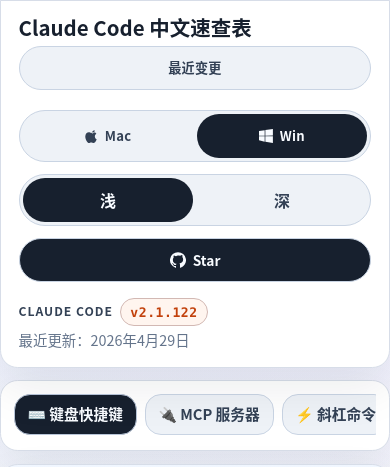
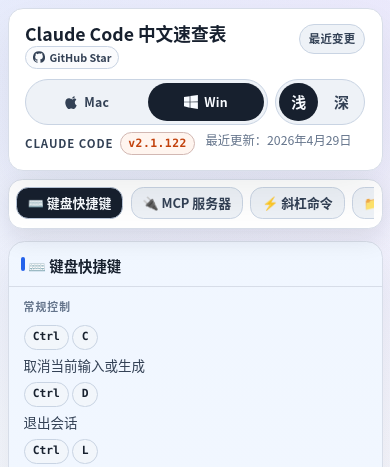
Before and after one commit to AceCandy/cc-quick, a website: page index.html in a window 390 px wide. Shown: the top 467 px of the page. Drawn offline with Linux system fonts and the light colour scheme.

Commit message:
Refine responsive header and navigation behavior

```diff
--- a/index.html
+++ b/index.html
@@ -13,7 +13,13 @@
   <div class="page">
     <header class="header">
       <div class="header-title">
-        <h1>Claude Code 中文速查表</h1>
+        <div class="header-heading">
+          <h1>Claude Code 中文速查表</h1>
+          <a class="github-star-link" href="https://github.com/AceCandy/cc-quick" target="_blank" rel="noreferrer noopener" aria-label="在 GitHub 上为 cc-quick 点 Star">
+            <svg width="12" height="12" viewBox="0 0 16 16" fill="currentColor" aria-hidden="true"><path d="M8 0.2a8 8 0 0 0-2.53 15.59c0.4 0.08 0.55-0.17 0.55-0.38l-0.01-1.49c-2.25 0.49-2.72-0.96-2.72-0.96-0.36-0.93-0.9-1.18-0.9-1.18-0.74-0.5 0.06-0.49 0.06-0.49 0.81 0.06 1.24 0.84 1.24 0.84 0.72 1.24 1.89 0.88 2.35 0.67 0.07-0.52 0.28-0.88 0.51-1.08-1.79-0.2-3.68-0.9-3.68-3.99 0-0.88 0.31-1.6 0.83-2.16-0.08-0.2-0.36-1.03 0.08-2.13 0 0 0.68-0.22 2.22 0.82A7.7 7.7 0 0 1 8 3.49c0.68 0 1.36 0.09 2 0.27 1.54-1.04 2.22-0.82 2.22-0.82 0.44 1.1 0.16 1.93 0.08 2.13 0.52 0.56 0.83 1.28 0.83 2.16 0 3.1-1.89 3.78-3.69 3.98 0.29 0.25 0.55 0.74 0.55 1.5l-0.01 2.7c0 0.21 0.14 0.46 0.56 0.38A8 8 0 0 0 8 0.2Z"/></svg>
+            <span>GitHub Star</span>
+          </a>
+        </div>
         <button class="changelog-trigger" type="button" aria-controls="changelogPanel" aria-expanded="false">
           最近变更
         </button>
@@ -34,10 +40,6 @@
             <button class="theme-btn active" type="button" data-theme="light" aria-label="切换到浅色主题">浅</button>
             <button class="theme-btn" type="button" data-theme="dark" aria-label="切换到深色主题">深</button>
           </div>
-          <a class="github-star-link" href="https://github.com/AceCandy/cc-quick" target="_blank" rel="noreferrer noopener" aria-label="在 GitHub 上为 cc-quick 点 Star">
-            <svg width="16" height="16" viewBox="0 0 16 16" fill="currentColor" aria-hidden="true"><path d="M8 0.2a8 8 0 0 0-2.53 15.59c0.4 0.08 0.55-0.17 0.55-0.38l-0.01-1.49c-2.25 0.49-2.72-0.96-2.72-0.96-0.36-0.93-0.9-1.18-0.9-1.18-0.74-0.5 0.06-0.49 0.06-0.49 0.81 0.06 1.24 0.84 1.24 0.84 0.72 1.24 1.89 0.88 2.35 0.67 0.07-0.52 0.28-0.88 0.51-1.08-1.79-0.2-3.68-0.9-3.68-3.99 0-0.88 0.31-1.6 0.83-2.16-0.08-0.2-0.36-1.03 0.08-2.13 0 0 0.68-0.22 2.22 0.82A7.7 7.7 0 0 1 8 3.49c0.68 0 1.36 0.09 2 0.27 1.54-1.04 2.22-0.82 2.22-0.82 0.44 1.1 0.16 1.93 0.08 2.13 0.52 0.56 0.83 1.28 0.83 2.16 0 3.1-1.89 3.78-3.69 3.98 0.29 0.25 0.55 0.74 0.55 1.5l-0.01 2.7c0 0.21 0.14 0.46 0.56 0.38A8 8 0 0 0 8 0.2Z"/></svg>
-            <span>Star</span>
-          </a>
         </div>
         <div class="header-meta">
           <span class="version-info"><span class="version-label">Claude Code</span><span class="version-badge">v2.1.122</span></span>
--- a/script.js
+++ b/script.js
@@ -227,8 +227,16 @@
       return;
     }
 
-    var sidebarTop = sidebar.getBoundingClientRect().top;
-    var panelTop = activePanel.getBoundingClientRect().top;
+    var sidebarRect = sidebar.getBoundingClientRect();
+    var panelRect = activePanel.getBoundingClientRect();
+    var isSideBySide = sidebarRect.right <= panelRect.left || panelRect.right <= sidebarRect.left;
+
+    if (!isSideBySide) {
+      return;
+    }
+
+    var sidebarTop = sidebarRect.top;
+    var panelTop = panelRect.top;
     var offset = panelTop - sidebarTop;
 
     if (Math.abs(offset) < 2) {
@@ -279,8 +287,11 @@
       }
 
       if (panel) {
+        var wasActive = !panel.hidden;
         setActivePanel(panel, true);
-        alignPanelToSidebar(panel);
+        if (!wasActive) {
+          alignPanelToSidebar(panel);
+        }
       }
     });
   });
--- a/styles.css
+++ b/styles.css
@@ -242,9 +242,16 @@
 .header-title {
   display: flex;
   flex-wrap: wrap;
-  align-items: center;
+  align-items: flex-start;
   gap: 0.65rem;
   min-width: 0;
+}
+
+.header-heading {
+  display: flex;
+  min-width: 0;
+  flex-direction: column;
+  gap: 0.32rem;
 }
 
 .header h1 {
@@ -349,28 +356,33 @@
 }
 
 .github-star-link {
-  min-height: 44px;
-  min-width: 44px;
-  padding: 0.6rem 0.95rem;
+  min-height: 1.65rem;
+  width: fit-content;
+  max-width: 100%;
+  padding: 0.2rem 0.52rem;
   border: 1px solid var(--control-border);
   border-radius: 999px;
-  background: var(--control-active-bg);
-  color: var(--control-active-text);
+  background: color-mix(in srgb, var(--panel) 72%, var(--control-bg));
+  color: var(--text-soft);
   display: inline-flex;
   align-items: center;
   justify-content: center;
-  gap: 0.45rem;
-  font-size: 0.86rem;
+  gap: 0.32rem;
+  font-size: 0.74rem;
   line-height: 1;
-  font-weight: 800;
+  font-weight: 700;
   text-decoration: none;
   transition: background-color 0.18s ease, color 0.18s ease, border-color 0.18s ease, transform 0.18s ease;
+}
+
+.github-star-link svg {
+  flex: 0 0 auto;
 }
 
 .github-star-link:hover,
 .github-star-link:focus-visible {
   border-color: var(--border-strong);
-  background: color-mix(in srgb, var(--control-active-bg) 86%, var(--keyboard-accent));
+  background: var(--control-active-bg);
   color: var(--control-active-text);
   text-decoration: none;
 }
@@ -846,7 +858,7 @@
   color: var(--text-muted);
 }
 
-@media (max-width: 1180px) {
+@media (max-width: 760px) {
   .page-shell {
     grid-template-columns: minmax(0, 1fr);
   }
@@ -922,22 +934,22 @@
 
 @media (max-width: 680px) {
   :root {
-    --base-font-size: 16px;
-    --header-padding: 0.9rem;
-    --section-content-padding: 0.85rem 0.9rem 0.95rem;
-    --section-title-size: 1rem;
+    --base-font-size: 15px;
+    --header-padding: 0.75rem 0.85rem;
+    --section-content-padding: 0.78rem 0.85rem 0.9rem;
+    --section-title-size: 0.96rem;
     --group-title-size: 0.72rem;
     --key-font-size: 0.75rem;
-    --desc-font-size: 0.92rem;
+    --desc-font-size: 0.9rem;
     --footer-font-size: 0.86rem;
   }
 
   body {
-    padding: 0;
+    padding: 0.5rem;
   }
 
   .page {
-    gap: 0.75rem;
+    gap: 0.55rem;
   }
 
   .header,
@@ -951,51 +963,90 @@
   .header {
     flex-direction: column;
     position: static;
-    border-radius: 0 0 1.1rem 1.1rem;
+    gap: 0.65rem;
+    border-radius: 1rem;
   }
 
   .header-title {
+    display: grid;
+    grid-template-columns: minmax(0, 1fr) auto;
+    align-items: start;
     width: 100%;
+    gap: 0.55rem;
+  }
+
+  .header-heading {
+    gap: 0.24rem;
   }
 
   .header-right {
+    gap: 0.5rem;
     justify-content: flex-start;
     width: 100%;
   }
 
   .header-controls {
+    display: grid;
+    grid-template-columns: minmax(0, 1fr) auto;
+    gap: 0.5rem;
     width: 100%;
   }
 
   .os-toggle,
   .theme-toggle {
+    min-width: 0;
+    justify-content: space-between;
+  }
+
+  .os-toggle {
     width: 100%;
-    justify-content: space-between;
   }
 
   .os-btn,
   .theme-btn {
+    min-height: 38px;
+    padding: 0.48rem 0.72rem;
     flex: 1;
   }
 
   .github-star-link {
-    width: 100%;
-    flex: 1 1 100%;
+    min-height: 1.55rem;
+    padding: 0.16rem 0.45rem;
+    font-size: 0.72rem;
   }
 
   .header-meta {
+    display: flex;
+    flex-direction: row;
+    flex-wrap: wrap;
+    gap: 0.28rem 0.7rem;
     width: 100%;
+    text-align: left;
   }
 
   .version-info {
     justify-content: flex-start;
   }
 
+  .version-badge {
+    min-height: 1.5rem;
+    padding: 0.12rem 0.48rem;
+    font-size: 0.76rem;
+  }
+
+  .last-updated {
+    font-size: 0.82rem;
+  }
+
   .page-sidebar {
-    position: static;
+    position: sticky;
+    top: 0.45rem;
+    z-index: 8;
     max-height: none;
-    padding: 0.8rem;
+    padding: 0.45rem 0.5rem;
     overflow: hidden;
+    border-radius: 0.95rem;
+    box-shadow: 0 10px 24px rgba(15, 23, 42, 0.1);
   }
 
   .section-switcher {
@@ -1022,8 +1073,10 @@
   .section-switcher-btn {
     width: auto;
     white-space: nowrap;
-    min-height: 2.4rem;
-    padding-inline: 0.8rem;
+    min-height: 2.15rem;
+    padding: 0.48rem 0.72rem;
+    border-radius: 0.82rem;
+    font-size: 0.86rem;
   }
 
   .changelog-panel {
@@ -1088,18 +1141,18 @@
 
 @media (max-width: 420px) {
   :root {
-    --header-title-size: 1.28rem;
+    --header-title-size: 1.18rem;
     --section-header-padding: 0.9rem 0.85rem 0.75rem 1.15rem;
   }
 
   .header-title {
     align-items: flex-start;
-    flex-direction: column;
   }
 
   .changelog-trigger {
-    min-height: 44px;
-    width: 100%;
+    min-height: 2rem;
+    padding: 0.34rem 0.58rem;
+    font-size: 0.76rem;
   }
 
   .section-switcher-btn {
```
Also changed, not shown: script.test.mjs (+49 -1 lines), scripts/build-page.test.mjs (+4 -0 lines), styles.test.mjs (+6 -2 lines), templates/index.template.html (+7 -5 lines).
